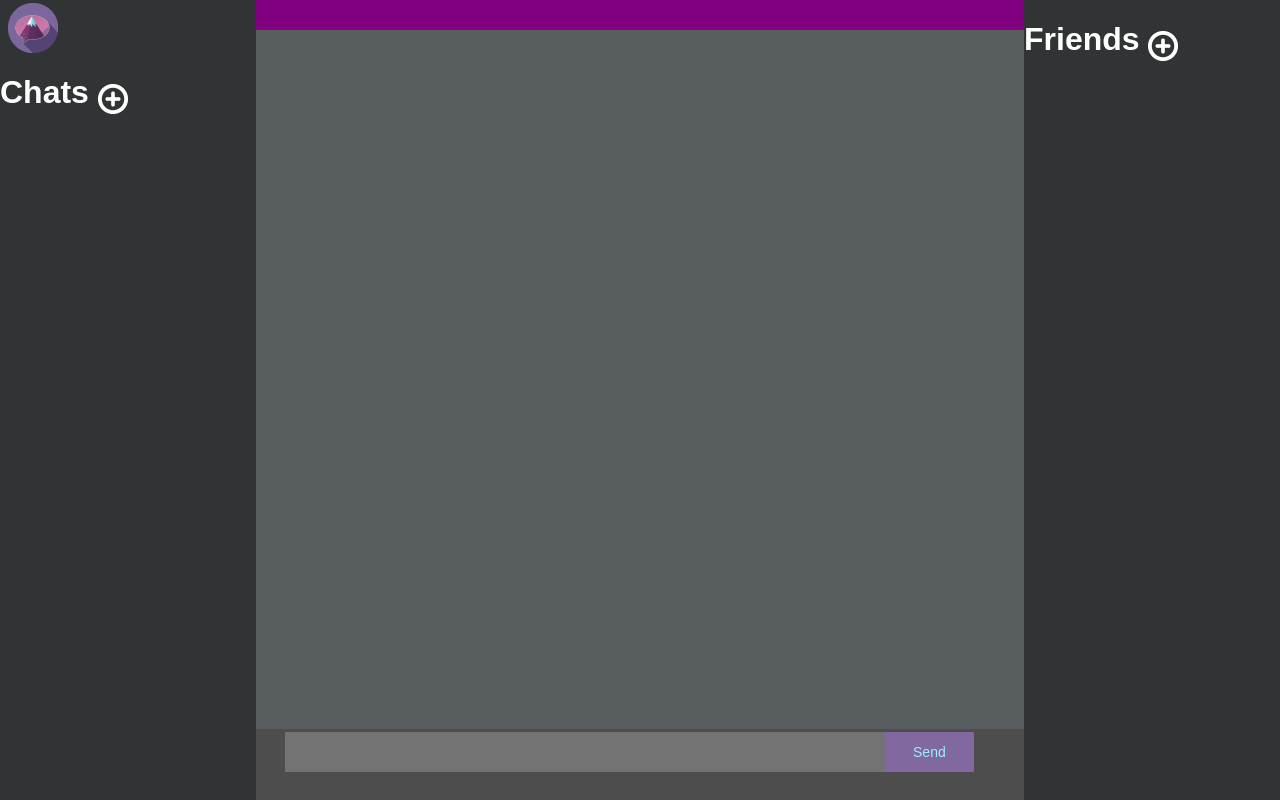
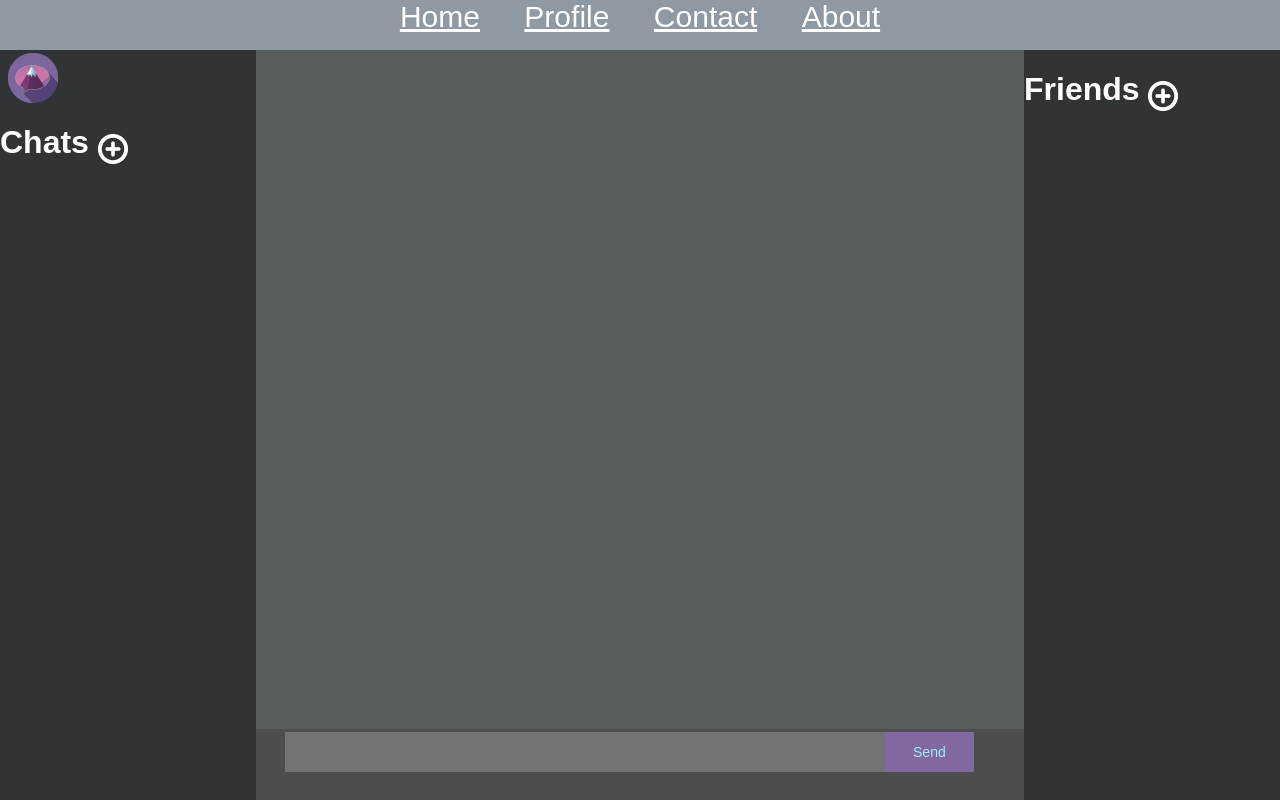
Before and after one commit to siravantha12/Chatroom, a website: page assets/view/chatpagecopy.html in a window 1280 px wide. Drawn offline with Linux system fonts and the light colour scheme.

Commit message:
added links to other html pages to banner/styled banner Issue #71 Issue #65

```diff
--- a/assets/styles/chatstylescopy.css
+++ b/assets/styles/chatstylescopy.css
@@ -43,10 +43,11 @@ form button {
 	height: 100%;
 	width: 20%;
 	position: fixed;
-	top:0;
+	top:50px;
 	background-color: rgb(49,52,53);
 	color: #fff;
 }
+
 
 .hmbtn{
 	background: url(../styles/smallLogo.png) no-repeat center;
@@ -70,16 +71,23 @@ form button {
 	height: 100%;
 	width: 20%;
 	position: fixed;
-	top: 0;
+	top: 50px;
 	right: 0;
 	background-color: rgb(49,52,53);
 	color: #fff;
 }
 
 .navbar{
-	background-color: purple;
+	background-color: rgb(143,153,163);
 	width: 100%;
-	height: 30px;
-	color:white;
+	height: 50px;
+	color: #fff;
 	text-align: center;
 }
+
+.active{
+	color: #fff;
+	font-size: 30px;
+	font-family: sans-serif;
+	padding: 20px;
+}
--- a/assets/view/chatpagecopy.html
+++ b/assets/view/chatpagecopy.html
@@ -8,6 +8,10 @@
 
 	<body>
 		<div class="navbar">
+			<a class="active" href="index.html">Home</a>
+  			<a class="active" href="profile.html">Profile</a>
+ 			<a class="active" href="#contact">Contact</a>
+  			<a class="active" href="about_page.html">About</a>
 
 		</div>
 		<ul id = "messages"></ul>
```
